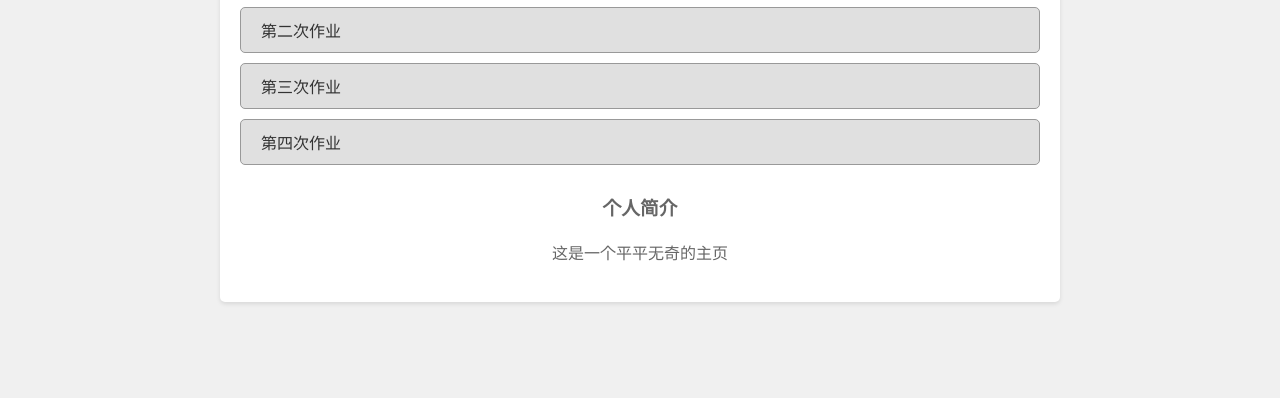
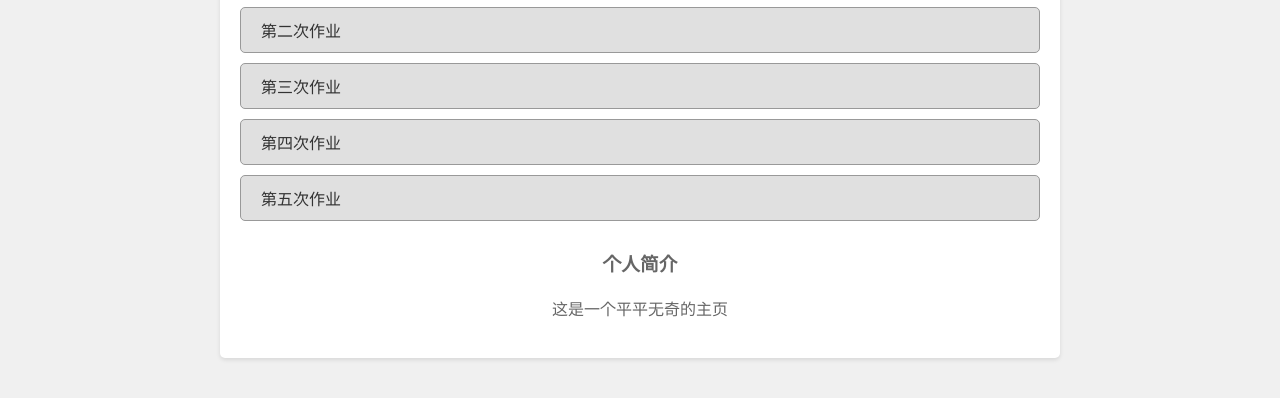
Before and after one commit to pengjinpengwq121/pengjinpengwq1212023Javaweb.io, a plain HTML site: page index.html in a window 1280 px wide. Shown: the part 202-600 px from the top of the page. Drawn offline with Linux system fonts and the light colour scheme.

Commit message:
Update index.html

```diff
--- a/index.html
+++ b/index.html
@@ -75,6 +75,7 @@
             <li><a href="">第二次作业</a></li>
             <li><a href="20213625-20230919.html">第三次作业</a></li>
             <li><a href="">第四次作业</a></li>
+		<li><a href="20213625-20231010">第五次作业</a></li>
         </ul>
 
         <!-- 新增个人简介 -->
```
